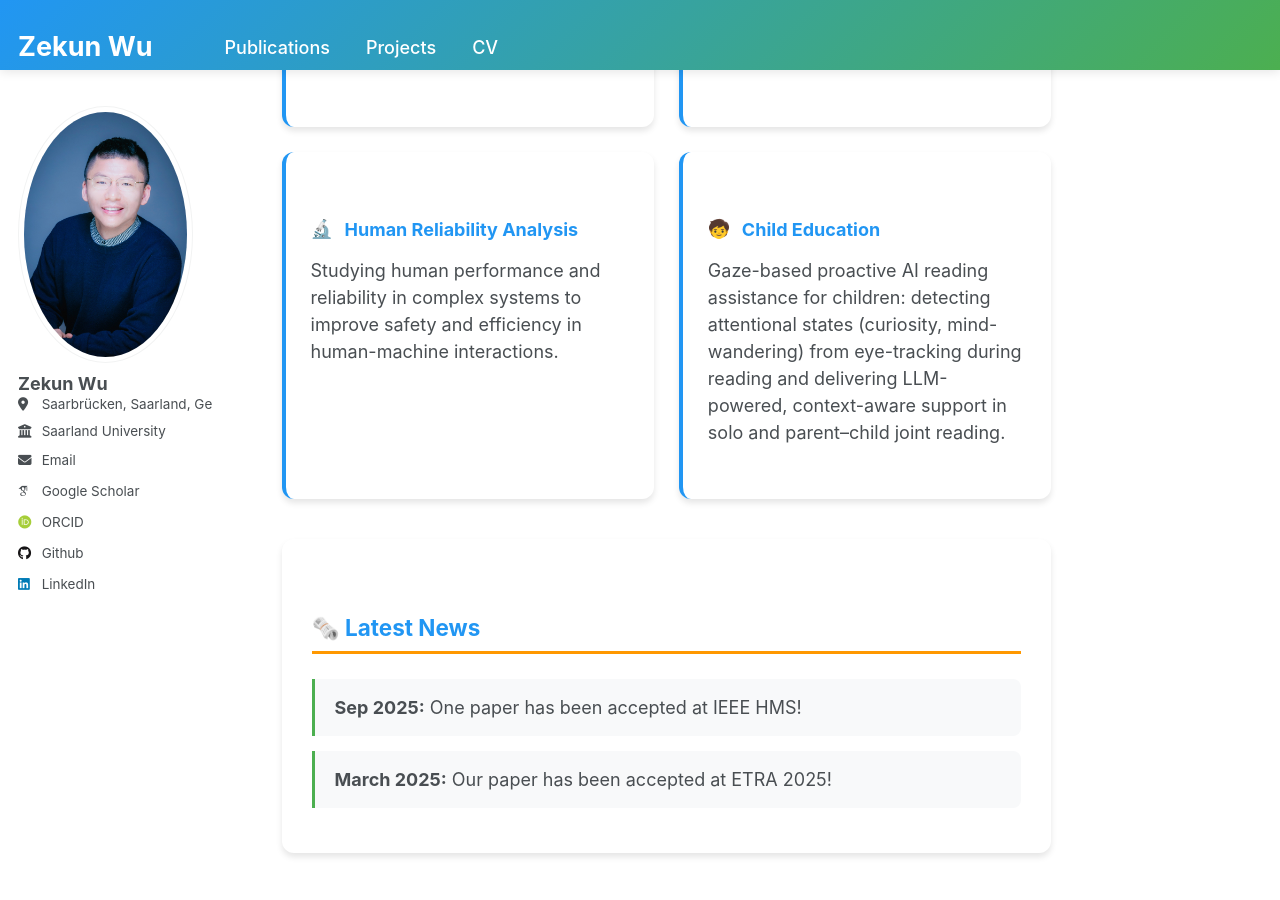
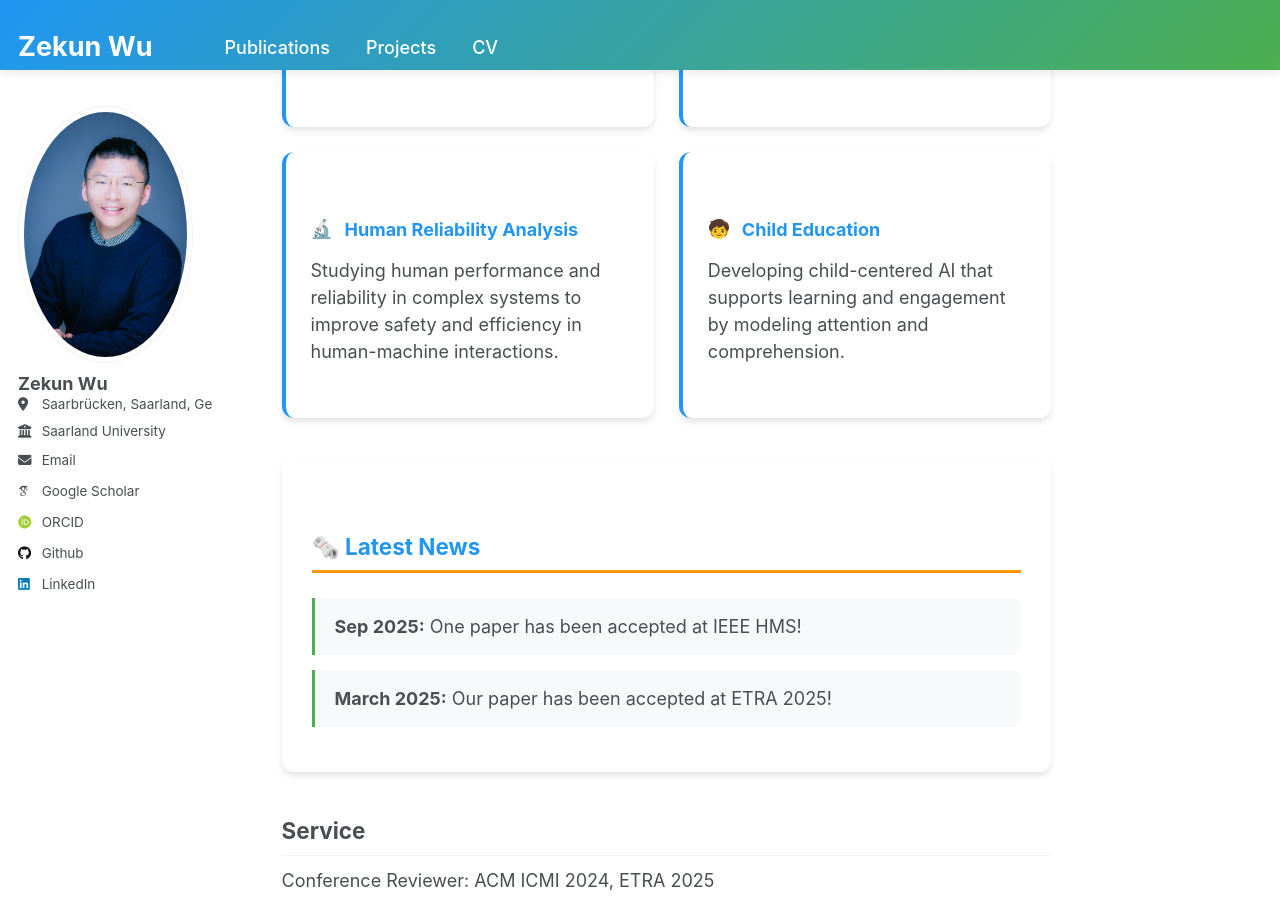
Before and after one commit to zekun-wu/zekun-wu.github.io, a Jekyll site: the page built from _pages/about.md, in a window 1280 px wide and 900 px high, scrolled down 436 px. Built offline with Jekyll 4.4.1, drawn with Linux system fonts in a browser that asks for light colours; some web fonts are replaced.

```diff
--- a/_pages/about.md
+++ b/_pages/about.md
@@ -27,7 +27,7 @@ I'm a Ph.D. student working at the [Computational Interaction Lab](https://cix.c
 
   <div class="research-card">
     <h3><span class="research-icon">🧒</span> Child Education</h3>
-    <p>Gaze-based proactive AI reading assistance for children: detecting attentional states (curiosity, mind-wandering) from eye-tracking during reading and delivering LLM-powered, context-aware support in solo and parent–child joint reading.</p>
+    <p>Developing child-centered AI that supports learning and engagement by modeling attention and comprehension.</p>
   </div>
 </div>
 
```
Also changed, not shown: _publications/2026-CSCW.md (+1 -1 lines).
